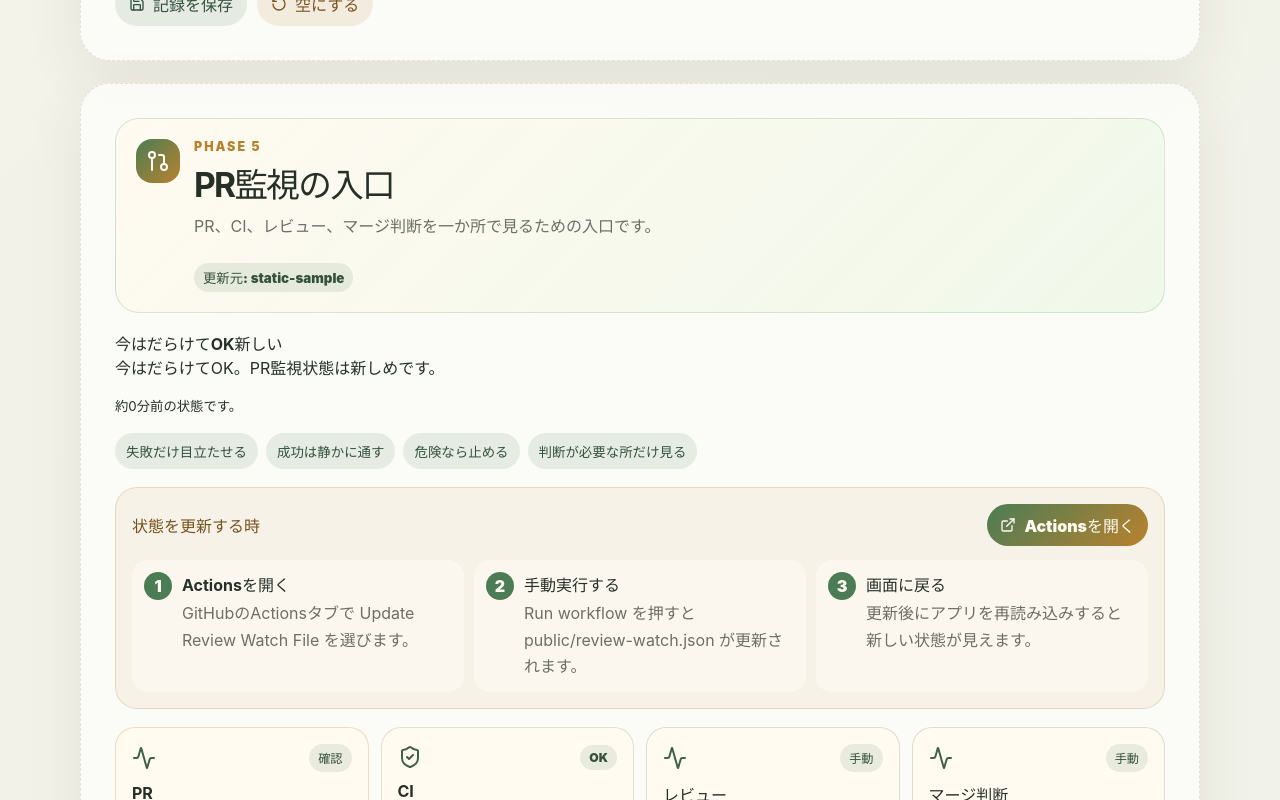
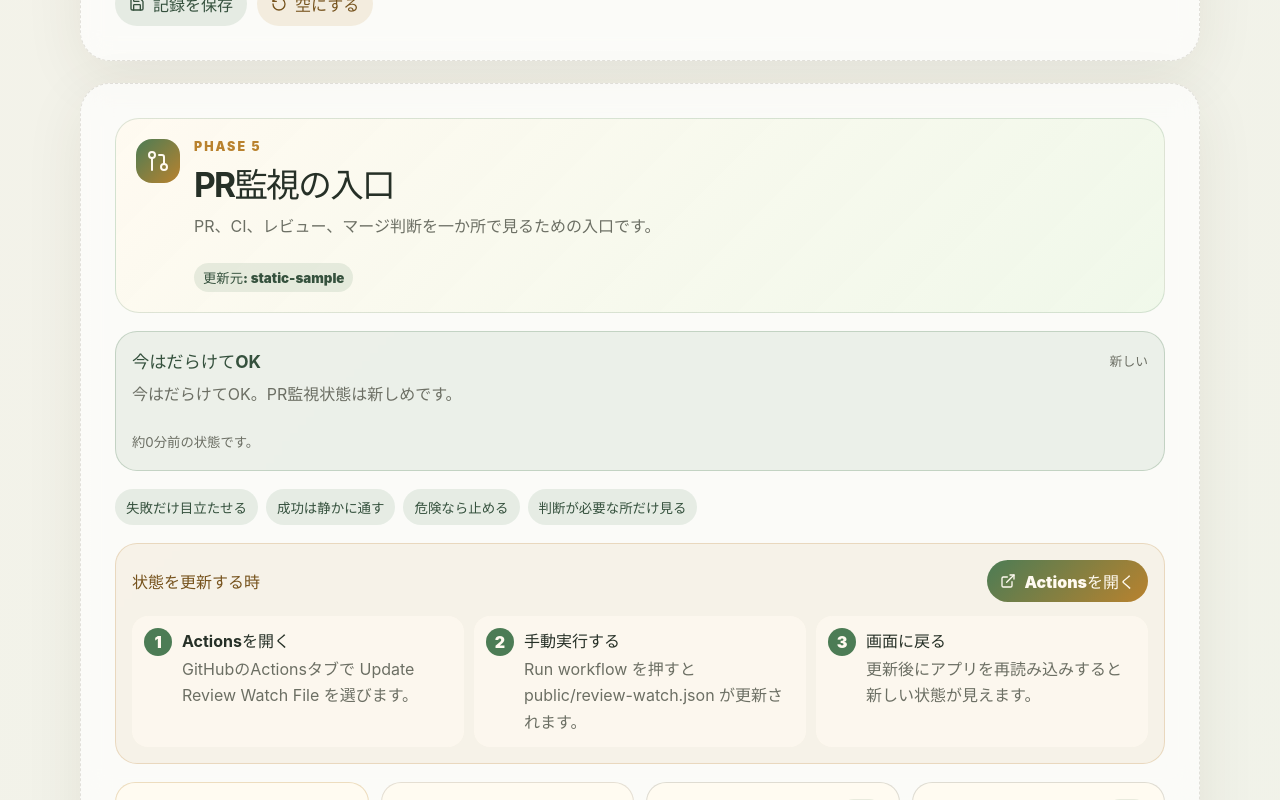
Before and after one commit to sunpotflower4460-cpu/darake-dev-app-AI, a React (Vite) app: page / in a window 1280 px wide. Shown: the part 11200-12000 px from the top of the page. Built offline with nearby package versions, Linux system fonts and the light colour scheme.

Commit message:
feat: style review watch freshness card

```diff
--- a/src/reviewWatch.css
+++ b/src/reviewWatch.css
@@ -31,7 +31,9 @@
 
 .reviewWatchHero p:not(.eyebrow),
 .reviewWatchCard p,
-.reviewUpdateSteps p {
+.reviewUpdateSteps p,
+.reviewFreshnessBox p,
+.reviewFreshnessBox small {
   color: var(--muted);
   line-height: 1.65;
 }
@@ -44,6 +46,45 @@
   color: #35513d;
   background: rgba(76, 124, 85, 0.12);
   font-weight: 900;
+}
+
+.reviewFreshnessBox {
+  display: grid;
+  gap: 8px;
+  padding: 16px;
+  border: 1px solid var(--line);
+  border-radius: 22px;
+  background: rgba(255, 250, 240, 0.82);
+}
+
+.reviewFreshnessBox > div {
+  display: flex;
+  justify-content: space-between;
+  gap: 12px;
+  align-items: center;
+}
+
+.reviewFreshnessBox strong {
+  color: #35513d;
+  font-size: 1.08rem;
+}
+
+.reviewFreshnessBox span {
+  color: var(--muted);
+  font-size: 0.8rem;
+  font-weight: 900;
+}
+
+.reviewFreshness-fresh,
+.reviewFreshness-aging {
+  border-color: rgba(76, 124, 85, 0.25);
+  background: rgba(76, 124, 85, 0.09);
+}
+
+.reviewFreshness-stale,
+.reviewFreshness-unknown {
+  border-color: rgba(180, 91, 93, 0.24);
+  background: rgba(180, 91, 93, 0.08);
 }
 
 .reviewPrinciples {
@@ -184,7 +225,8 @@
     grid-template-columns: 1fr;
   }
 
-  .reviewUpdateHead {
+  .reviewUpdateHead,
+  .reviewFreshnessBox > div {
     align-items: flex-start;
     flex-direction: column;
   }
```
